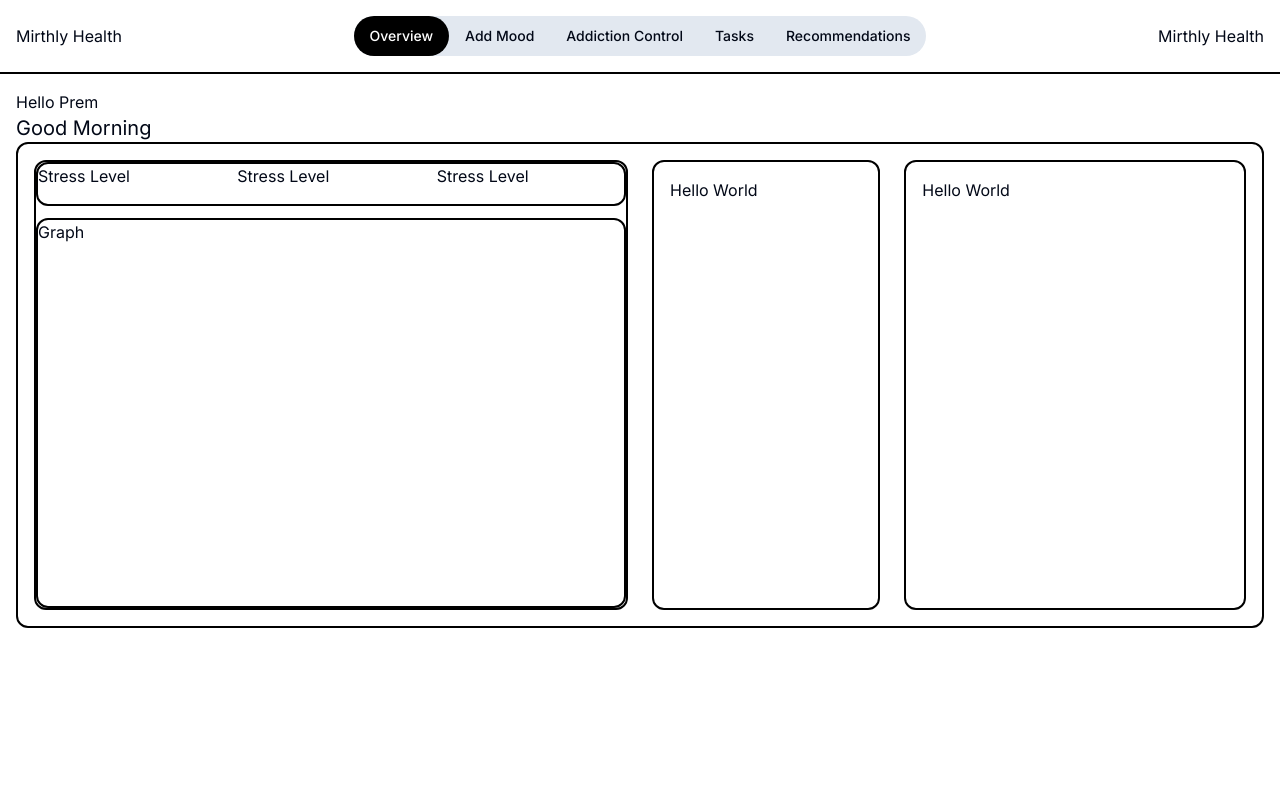
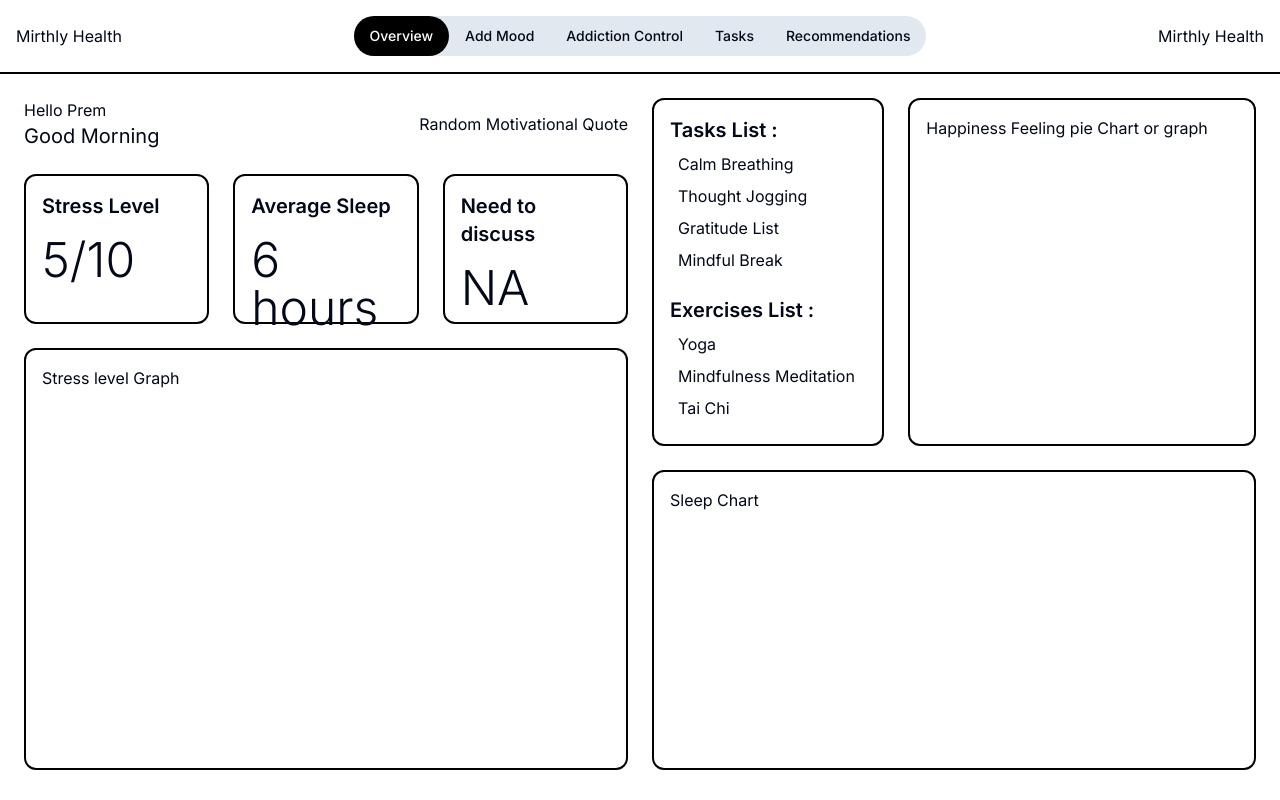
Before and after one commit to Mirthly-Inc/Mirthly-Health, a Next.js app in the folder mirthlyhealth/: page /dashboard in a window 1280 px wide. Built offline with nearby package versions, Linux system fonts and the light colour scheme.

Commit message:
Minor UI Change

```diff
--- a/mirthlyhealth/app/dashboard/page.tsx
+++ b/mirthlyhealth/app/dashboard/page.tsx
@@ -1,33 +1,135 @@
 "use client";
 import { NavigationMenuDemo } from "@/components/Navigation";
 import { useData } from "@/utils/dataContext";
+
+const data = {
+  tasks: [
+    {
+      shortform: "Calm Breathing",
+      longform: [
+        "Take a comfortable position.",
+        "Place your hands on your stomach or chest.",
+        "Close your eyes and take a few deep breaths.",
+        "Focus on the rise and fall of your breath.",
+      ],
+    },
+    {
+      shortform: "Thought Jogging",
+      longform: [
+        "Think of a positive memory or experience.",
+        "Jot down 5-10 details about the memory.",
+        "Try to recall as much as you can about the experience.",
+        "Recall the positive feelings associated with the memory.",
+      ],
+    },
+    {
+      shortform: "Gratitude List",
+      longform: [
+        "Write down 3-5 things you're grateful for.",
+        "Focus on the positive aspects of your life.",
+        "Reflect on the reasons why you're grateful for each item.",
+        "Savor the positive feelings associated with gratitude.",
+      ],
+    },
+    {
+      shortform: "Mindful Break",
+      longform: [
+        "Take 5 minutes to focus on your breath.",
+        "Notice the sensations of your body.",
+        "Pay attention to your thoughts and feelings.",
+        "Return to the present moment without judgment.",
+      ],
+    },
+  ],
+  exercise: [
+    {
+      exercise_name: "Yoga",
+      exercise_description: [
+        "Find a comfortable and quiet space.",
+        "Follow a beginner-friendly yoga routine.",
+        "Focus on coordinating your breath with your movements.",
+      ],
+    },
+    {
+      exercise_name: "Mindfulness Meditation",
+      exercise_description: [
+        "Sit in a comfortable position with your back straight.",
+        "Close your eyes and focus on your breath.",
+        "When your mind wanders, gently bring it back to your breath.",
+      ],
+    },
+    {
+      exercise_name: "Tai Chi",
+      exercise_description: [
+        "Find an open space with plenty of room.",
+        "Follow a beginner-friendly Tai Chi routine.",
+        "Focus on slow and gentle movements.",
+      ],
+    },
+  ],
+};
 const Dashboard = () => {
-  const { data } = useData();
+  // const { data } = useData();
 
   return (
-    <div>
+    <div className="h-screen">
       <NavigationMenuDemo />
-      <div className="p-4">
-        <div>Hello Prem</div>
-        {console.log(data)}
-        <div className="text-xl">Good Morning</div>
-        <div className="p-4 flex border-black border-2 rounded-xl gap-6">
-          <div className="flex flex-col basis-1/2 gap-3 h-[450px] border-black border-2 rounded-xl">
-            <div className="flex gap-3 basis 1/10 h-[50px] border-black border-2 rounded-xl">
-              <div className="basis-1/3">Stress Level</div>
-              <div className="basis-1/3">Stress Level</div>
-              <div className="basis-1/3">Stress Level</div>
+      <div className="p-6 h-[90%]">
+        <div className="flex gap-6 h-full">
+          <div className="flex flex-col basis-1/2 gap-6">
+            <div className="flex justify-between items-center">
+              <div>
+                <div>Hello Prem</div>
+                <div className="text-xl">Good Morning</div>
+              </div>
+              <div>Random Motivational Quote</div>
             </div>
-            <div className="basis-9/10 h-full border-black border-2 rounded-xl">
-              Graph
+            <div className="flex gap-6 h-[150px]">
+              <div className="p-4 basis-1/3 border-black border-2 rounded-xl">
+                <div className="text-xl font-semibold">Stress Level</div>
+                <div className="pt-4 text-5xl font-light">5/10</div>
+              </div>
+              <div className="p-4 basis-1/3 border-black border-2 rounded-xl">
+                <div className="text-xl font-semibold">Average Sleep</div>
+                <div className="pt-4 text-5xl font-light">6 hours</div>
+              </div>
+              <div className="p-4 basis-1/3 border-black border-2 rounded-xl">
+                <div className="text-xl font-semibold">Need to discuss</div>
+                <div className="pt-4 text-5xl font-light">NA</div>
+              </div>
+            </div>
+            <div className="h-full border-black border-2 rounded-xl p-4">
+              Stress level Graph
             </div>
           </div>
-          <div className="flex basis-1/2 gap-6">
-            <div className="basis-2/5 border-2 border-black p-4 rounded-xl">
-              Hello World
+          <div className="basis-1/2 flex flex-col gap-6">
+            <div className="flex gap-6 h-fit  ">
+              <div className="basis-2/5 border-2 border-black p-4 rounded-xl">
+                <div className="font-semibold text-xl">Tasks List :</div>
+                <div className="pt-2 pl-2">
+                  {data.tasks.map((single_task, index) => (
+                    <div key={index} className="pb-2">
+                      {single_task.shortform}
+                    </div>
+                  ))}
+                </div>
+                <div className="font-semibold text-xl pt-4">
+                  Exercises List :
+                </div>
+                <div className="pt-2 pl-2">
+                  {data.exercise.map((single_exercise, index) => (
+                    <div key={index} className="pb-2">
+                      {single_exercise.exercise_name}
+                    </div>
+                  ))}
+                </div>
+              </div>
+              <div className="basis-3/5 border-2 border-black p-4 rounded-xl">
+                Happiness Feeling pie Chart or graph
+              </div>
             </div>
-            <div className="basis-3/5 border-2 border-black p-4 rounded-xl">
-              Hello World
+            <div className="border-2 border-black p-4 rounded-xl h-full ">
+              Sleep Chart
             </div>
           </div>
         </div>
--- a/mirthlyhealth/components/Forms.tsx
+++ b/mirthlyhealth/components/Forms.tsx
@@ -79,7 +79,7 @@ export function CardWithForm() {
     console.log("Loading...");
     const res = await analyze_data(datas);
     setData(res);
-    console.log(res);
+    console.log(JSON.stringify(res));
   };
 
   return (
```
Also changed, not shown: mirthlyhealth/components/Auth.tsx (+28 -28 lines), mirthlyhealth/utils/a.ts (+20 -7 lines).
